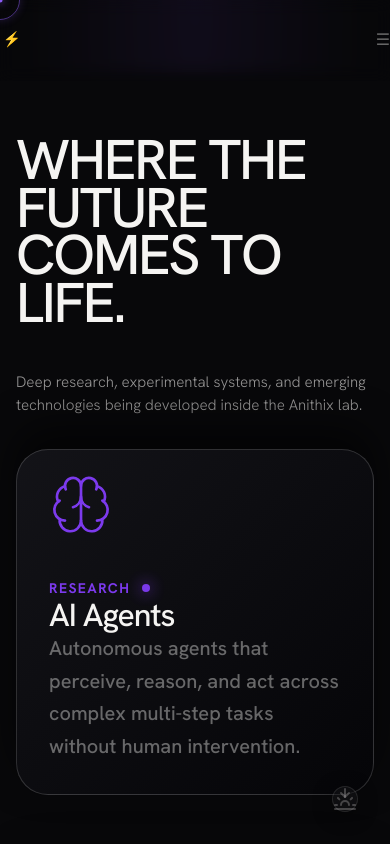
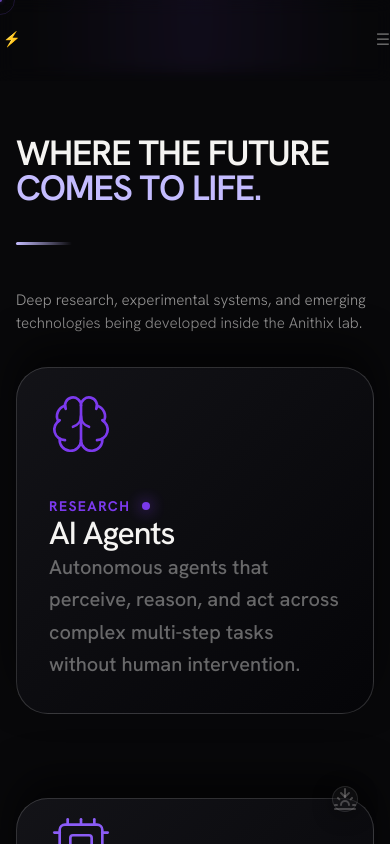
Before and after one commit to Saikumar9342/Anithix, a Next.js app: page /ai-lab in a window 390 px wide. Shown: the top 844 px of the page. Built offline with nearby package versions, Linux system fonts and the light colour scheme.

Commit message:
issues fixes

```diff
--- a/src/app/globals.css
+++ b/src/app/globals.css
@@ -96,31 +96,30 @@ body.theme-active .lab-cell {
   color: transparent;
   -webkit-background-clip: text;
   background-clip: text;
-  background-color: #4a3f86;
+  /* Pure night-sky base — only white stars, no color wash */
+  background-color: #0a0a12;
   background-image:
     radial-gradient(3px 3px at 8px 10px, #fff 0%, rgba(255,255,255,0.4) 50%, transparent 80%),
     radial-gradient(2px 2px at 26px 30px, #fff 0%, transparent 75%),
-    radial-gradient(3.5px 3.5px at 44px 16px, #fff3d6 0%, rgba(255,243,214,0.4) 50%, transparent 80%),
+    radial-gradient(3.5px 3.5px at 44px 16px, #fff 0%, rgba(255,255,255,0.4) 50%, transparent 80%),
     radial-gradient(2px 2px at 14px 46px, #fff 0%, transparent 75%),
-    radial-gradient(3px 3px at 52px 50px, #dcd6ff 0%, rgba(220,214,255,0.4) 50%, transparent 80%),
+    radial-gradient(3px 3px at 52px 50px, #fff 0%, rgba(255,255,255,0.4) 50%, transparent 80%),
     radial-gradient(2px 2px at 34px 60px, #fff 0%, transparent 75%),
     radial-gradient(3px 3px at 60px 34px, #fff 0%, rgba(255,255,255,0.4) 50%, transparent 80%),
-    radial-gradient(2.5px 2.5px at 6px 64px, #d6ecff 0%, transparent 75%),
-    radial-gradient(ellipse at 25% 35%, rgba(167,139,250,0.6), transparent 60%),
-    radial-gradient(ellipse at 78% 72%, rgba(96,165,250,0.5), transparent 55%);
+    radial-gradient(2.5px 2.5px at 6px 64px, #fff 0%, transparent 75%);
   background-size:
-    70px 70px, 70px 70px, 70px 70px, 70px 70px, 70px 70px,
-    70px 70px, 70px 70px, 70px 70px,
-    100% 100%, 100% 100%;
+    70px 70px, 70px 70px, 70px 70px, 70px 70px,
+    70px 70px, 70px 70px, 70px 70px, 70px 70px;
   background-repeat:
-    repeat, repeat, repeat, repeat, repeat,
-    repeat, repeat, repeat,
-    no-repeat, no-repeat;
+    repeat, repeat, repeat, repeat,
+    repeat, repeat, repeat, repeat;
+  /* soft white glow so the dark letters stay visible against the black page */
+  filter: drop-shadow(0 0 16px rgba(255,255,255,0.25));
   animation: starTextDrift 16s linear infinite;
 }
 @keyframes starTextDrift {
-  0%   { background-position: 0 0, 0 0, 0 0, 0 0, 0 0, 0 0, 0 0, 0 0, 0 0, 0 0; }
-  100% { background-position: 70px 35px, -70px 25px, 50px -30px, -60px 20px, 65px 40px, -50px -25px, 60px 30px, -65px -20px, 0 0, 0 0; }
+  0%   { background-position: 0 0, 0 0, 0 0, 0 0, 0 0, 0 0, 0 0, 0 0; }
+  100% { background-position: 70px 35px, -70px 25px, 50px -30px, -60px 20px, 65px 40px, -50px -25px, 60px 30px, -65px -20px; }
 }
 
 ::selection { background: rgba(245,244,242,0.16); color: #fff; }
@@ -163,11 +162,19 @@ img, canvas { display: block; max-width: 100%; }
   line-height: 0.94;
 }
 .display-massive {
-  font-size: clamp(3.5rem, 10vw, 10rem);
-  font-weight: 500;
-  letter-spacing: -0.04em;
-  line-height: 0.85;
+  font-size: clamp(2.6rem, 6.5vw, 5.5rem);
+  font-weight: 600;
+  letter-spacing: -0.035em;
+  line-height: 0.92;
   text-transform: uppercase;
+}
+/* Accent mark below a section headline — adds variety vs. the two-tone line */
+.headline-mark {
+  width: 56px;
+  height: 3px;
+  border-radius: 999px;
+  background: linear-gradient(90deg, var(--accent), transparent);
+  margin-top: 1.4rem;
 }
 .glass-panel {
   background: rgba(255,255,255,0.02);
@@ -346,6 +353,7 @@ img, canvas { display: block; max-width: 100%; }
 /* ---- Mobile responsive typography ---- */
 @media (max-width: 768px) {
   .display { font-size: clamp(2.5rem, 10vw, 4.5rem); line-height: 1.08; }
+  .display-massive { font-size: clamp(2.2rem, 9vw, 3.6rem); line-height: 1.0; }
   .h-sec { font-size: clamp(1.5rem, 8vw, 3rem); line-height: 1.1; }
   .lede { font-size: clamp(0.95rem, 3vw, 1.2rem); }
 }
--- a/src/components/sections/AILab.tsx
+++ b/src/components/sections/AILab.tsx
@@ -114,8 +114,9 @@ export function AILab() {
         <div ref={revealRef} className="section-head reveal">
           <h2 className="display-massive" style={{ display: "flex", flexDirection: "column", alignItems: "flex-start" }}>
             <JellyText text="Where the future" />
-            <JellyText text="comes to life." />
+            <JellyText text="comes to life." style={{ color: "var(--accent)" }} />
           </h2>
+          <div className="headline-mark" />
           <p className="lede reveal-d1" style={{ marginTop: "2rem", maxWidth: "600px" }}>
             Deep research, experimental systems, and emerging technologies being developed inside the Anithix lab.
           </p>
--- a/src/components/sections/About.tsx
+++ b/src/components/sections/About.tsx
@@ -30,6 +30,7 @@ export function About() {
             <JellyText text="Built with purpose." />
             <JellyText className="dim" text="Designed for the future." style={{ color: "var(--ink-3)" }} />
           </h2>
+          <div className="headline-mark" />
           <p className="lede reveal-d1" style={{ marginTop: "2rem", maxWidth: "700px" }}>
             We started with a simple belief: the best technology feels invisible, works effortlessly,
             and quietly transforms how you think and work.
--- a/src/components/sections/Contact.tsx
+++ b/src/components/sections/Contact.tsx
@@ -43,8 +43,9 @@ export function Contact() {
           <motion.div style={{ skewY, transformOrigin: "left center" }}>
             <h2 className="display-massive" style={{ display: "flex", flexDirection: "column", alignItems: "flex-start" }}>
               <JellyText text="Let's build" />
-              <JellyText className="dim" text="something great." style={{ color: "var(--ink-3)" }} />
+              <JellyText className="dim" text="something great." style={{ color: "var(--accent)" }} />
             </h2>
+            <div className="headline-mark" />
           </motion.div>
 
           <p className="lede reveal-d1" style={{ marginTop: "2rem", maxWidth: "600px" }}>
--- a/src/components/sections/Ecosystem.tsx
+++ b/src/components/sections/Ecosystem.tsx
@@ -35,10 +35,11 @@ export function Ecosystem() {
     >
       <div className="wrap mb-24">
         <div ref={revealRef} className="section-head reveal">
-          <h2 className="display-massive" style={{ fontSize: "clamp(3rem, 6vw, 6rem)", marginBottom: "1rem", display: "flex", flexDirection: "column", alignItems: "flex-start" }}>
+          <h2 className="display-massive" style={{ marginBottom: "0.5rem", display: "flex", flexDirection: "column", alignItems: "flex-start" }}>
             <JellyText text="One ecosystem." />
-            <JellyText text="Infinite possibilities." style={{ color: "var(--ink-3)" }} />
+            <JellyText text="Infinite possibilities." style={{ color: "var(--accent)" }} />
           </h2>
+          <div className="headline-mark" />
           <p className="lede reveal-d1" style={{ marginTop: "2rem", maxWidth: "800px" }}>
             Every Anithix product is part of a living, intelligent network designed to work together seamlessly. Data flows continuously, context is shared instantly, and intelligence scales infinitely.
           </p>
--- a/src/components/sections/Founder.tsx
+++ b/src/components/sections/Founder.tsx
@@ -45,8 +45,9 @@ export function Founder() {
         <div ref={revealRef} className="section-head reveal">
           <h2 className="display-massive" style={{ display: "flex", flexDirection: "column", alignItems: "flex-start" }}>
             <JellyText text="Built by someone" />
-            <JellyText className="dim" text="obsessed with the future." style={{ color: "var(--ink-3)" }} />
+            <JellyText text="obsessed with the future." style={{ color: "var(--accent)" }} />
           </h2>
+          <div className="headline-mark" />
         </div>
 
         <div
--- a/src/components/sections/Hero.tsx
+++ b/src/components/sections/Hero.tsx
@@ -30,6 +30,14 @@ const CARDS = [
     img: "/images/orbis.png",
     tags: ["AI", "AUTOMATION"],
     status: "In Dev",
+  },
+  {
+    id: "future-labs",
+    name: "Future Labs",
+    category: "Research & Innovation",
+    img: "/images/futurelabs.png",
+    tags: ["R&D", "CONCEPTS"],
+    status: "Future",
   },
 ];
 
--- a/src/components/sections/Products.tsx
+++ b/src/components/sections/Products.tsx
@@ -99,8 +99,9 @@ export function Products() {
         <div className="section-head reveal">
           <h2 className="display-massive" style={{ display: "flex", flexDirection: "column", alignItems: "flex-start" }}>
             <JellyText text="A Connected" />
-            <JellyText text="Suite." style={{ color: "var(--ink-3)" }} />
+            <JellyText text="Suite." style={{ color: "var(--accent)" }} />
           </h2>
+          <div className="headline-mark" />
           <p className="lede reveal reveal-d1" style={{ marginTop: "3rem", maxWidth: "800px", fontSize: "1.2rem" }}>
             Each built with obsession. Not just tools, but entire universes crafted for creators, developers, and visionaries.
           </p>
--- a/src/components/sections/Technology.tsx
+++ b/src/components/sections/Technology.tsx
@@ -30,8 +30,9 @@ export function Technology() {
         <div ref={revealRef} className="section-head reveal">
           <h2 className="display-massive" style={{ display: "flex", flexDirection: "column", alignItems: "flex-start" }}>
             <JellyText text="Engineered with" />
-            <JellyText className="dim" text="the best tools." />
+            <JellyText text="the best tools." style={{ color: "var(--accent)" }} />
           </h2>
+          <div className="headline-mark" />
           <p className="lede reveal-d1" style={{ marginTop: "2rem", maxWidth: "600px" }}>
             A modern, battle-tested technology stack powering the entire Anithix ecosystem.
           </p>
--- a/src/components/sections/Timeline.tsx
+++ b/src/components/sections/Timeline.tsx
@@ -60,8 +60,9 @@ export function Timeline() {
         <div ref={revealRef} className="section-head reveal">
           <h2 className="display-massive" style={{ display: "flex", flexDirection: "column", alignItems: "flex-start" }}>
             <JellyText text="From vision" />
-            <JellyText text="to reality." style={{ color: "var(--ink-3)" }} />
+            <JellyText text="to reality." style={{ color: "var(--accent)" }} />
           </h2>
+          <div className="headline-mark" />
         </div>
       </div>
 
```
Also changed, not shown: src/components/animations/CursorGlow.tsx (+11 -11 lines), src/components/layout/Preloader.tsx (+8 -4 lines).
